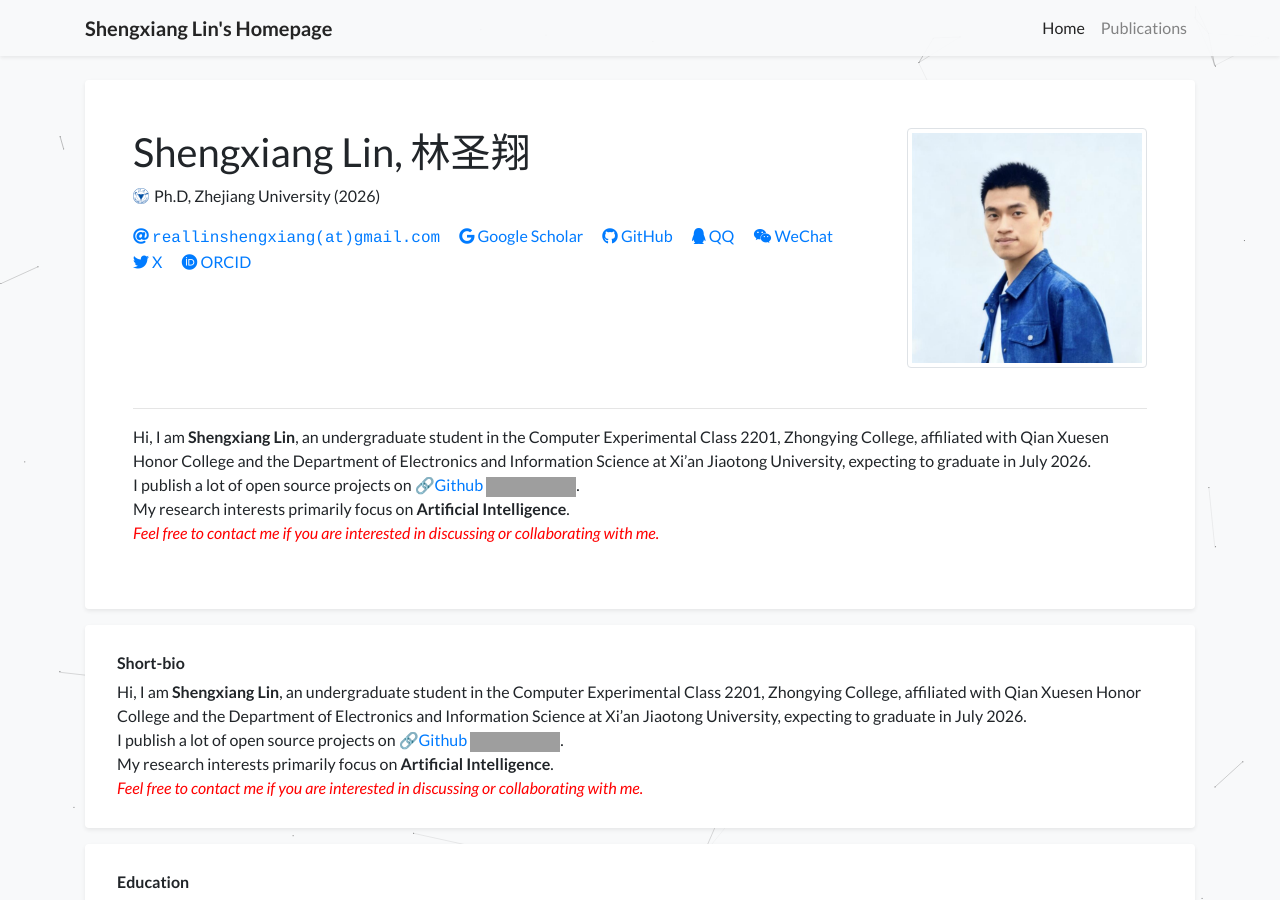
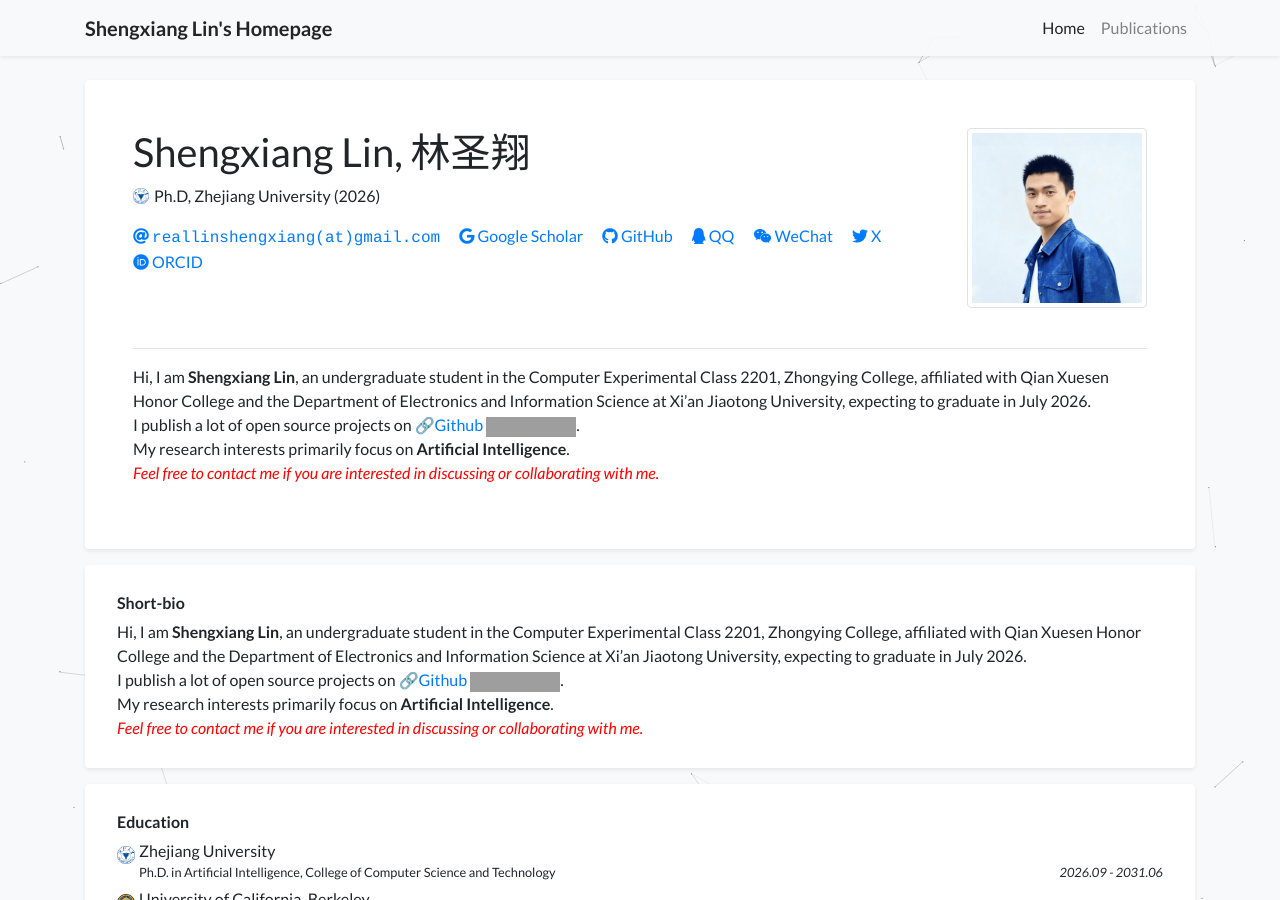
Before and after one commit to Lin-Shengxiang/Lin-Shengxiang.github.io, a Jekyll site: the page built from index.html, in a window 1280 px wide and 900 px high. Built offline with Jekyll 4.4.1, drawn with Linux system fonts in a browser that asks for light colours; a style sheet for code colours, icons or effects is not loaded; grey boxes are pictures that could not be loaded.

Commit message:
Update profile_card.html

```diff
--- a/_includes/widgets/profile_card.html
+++ b/_includes/widgets/profile_card.html
@@ -88,7 +88,7 @@
                             <img
                                 src="{{ site.data.profile.portrait_url }}"
                                 class="figure-img img-fluid img-thumbnail"
-                                style="height: 240px;"
+                                style="height: 180px;"
                                 data-toggle="tooltip"
                                 data-placement="top"
                                 title="{{ site.data.profile.portrait_caption }}"
```
